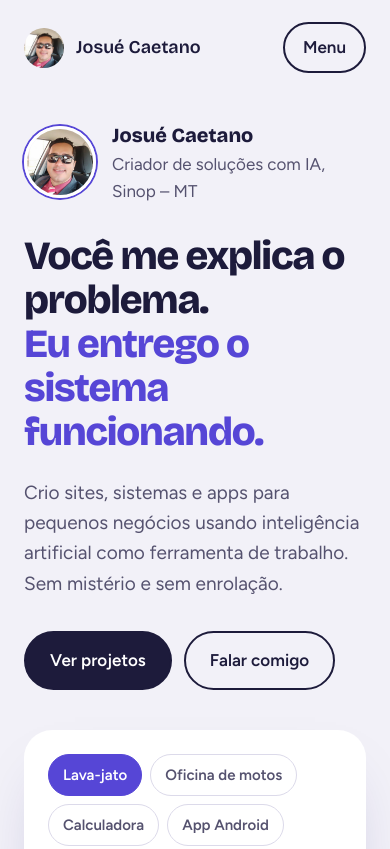
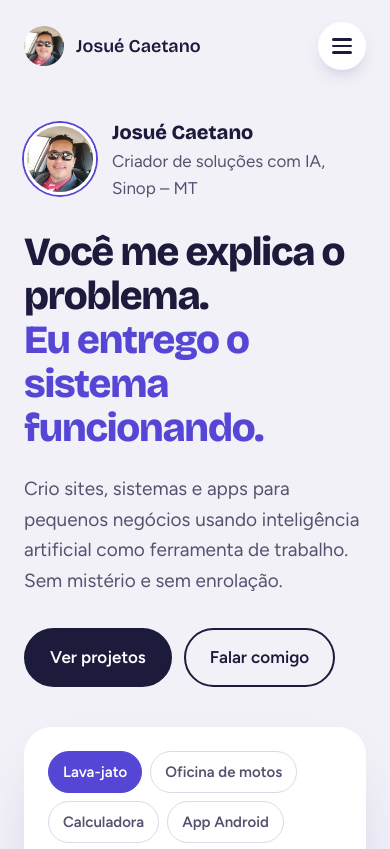
Before and after one commit to Josue-Caetano/josue-caetano.github.io, a plain HTML site: page index.html in a window 390 px wide. Shown: the top 849 px of the page. Drawn offline with nearby package versions, Linux system fonts and the light colour scheme.

Commit message:
Troca o botão Menu por ícone sanduíche
Co-Authored-By: Claude Opus 5.5 <noreply@anthropic.com>
Claude-Session: https://claude.ai/code/session_01BUe8XEYC4WLBGAZm3a9v8B

```diff
--- a/index.html
+++ b/index.html
@@ -72,10 +72,18 @@
   .menu { display: flex; gap: 28px; }
   .menu a { color: var(--tinta); text-decoration: none; font-weight: 500; }
   .menu a:hover { color: var(--violeta); }
-  .abre-menu { display: none; font: inherit; font-weight: 600; padding: 10px 18px; border-radius: 999px; border: 2px solid var(--tinta); background: transparent; color: var(--tinta); cursor: pointer; }
+  .abre-menu { display: none; width: 48px; height: 48px; border-radius: 50%; border: 0; background: var(--papel); cursor: pointer; place-items: center; box-shadow: 0 8px 20px -10px rgba(40, 30, 120, .4); }
+  .abre-menu span, .abre-menu span::before, .abre-menu span::after { display: block; width: 20px; height: 2.5px; border-radius: 2px; background: var(--tinta); transition: transform .2s ease, background .2s ease; }
+  .abre-menu span { position: relative; }
+  .abre-menu span::before, .abre-menu span::after { content: ""; position: absolute; left: 0; }
+  .abre-menu span::before { top: -6.5px; }
+  .abre-menu span::after { top: 6.5px; }
+  .abre-menu[aria-expanded="true"] span { background: transparent; }
+  .abre-menu[aria-expanded="true"] span::before { transform: translateY(6.5px) rotate(45deg); }
+  .abre-menu[aria-expanded="true"] span::after { transform: translateY(-6.5px) rotate(-45deg); }
   @media (max-width: 720px) {
     .topo { flex-wrap: wrap; position: relative; }
-    .abre-menu { display: inline-flex; }
+    .abre-menu { display: grid; }
     .menu { display: none; flex-direction: column; gap: 0; width: 100%; margin-top: 16px; background: var(--papel); border-radius: 20px; padding: 8px; box-shadow: 0 20px 40px -20px rgba(40, 30, 120, .35); }
     .menu.aberto { display: flex; }
     .menu a { padding: 14px 16px; border-radius: 12px; font-size: 1.0625rem; }
@@ -198,7 +206,7 @@
       <img src="foto.jpg" alt="" width="40" height="40">
       Josué Caetano
     </a>
-    <button class="abre-menu" type="button" aria-expanded="false" aria-controls="menu">Menu</button>
+    <button class="abre-menu" type="button" aria-expanded="false" aria-controls="menu" aria-label="Abrir menu"><span></span></button>
     <nav class="menu" id="menu" aria-label="Seções">
       <a href="#projetos">Projetos</a>
       <a href="#como-trabalho">Como trabalho</a>
@@ -432,12 +440,12 @@
   botaoMenu.addEventListener("click", () => {
     const aberto = menu.classList.toggle("aberto");
     botaoMenu.setAttribute("aria-expanded", aberto ? "true" : "false");
-    botaoMenu.textContent = aberto ? "Fechar" : "Menu";
+    botaoMenu.setAttribute("aria-label", aberto ? "Fechar menu" : "Abrir menu");
   });
   menu.querySelectorAll("a").forEach(a => a.addEventListener("click", () => {
     menu.classList.remove("aberto");
     botaoMenu.setAttribute("aria-expanded", "false");
-    botaoMenu.textContent = "Menu";
+    botaoMenu.setAttribute("aria-label", "Abrir menu");
   }));
 
   // Se a foto do GitHub não carregar, mostra as iniciais.
```
